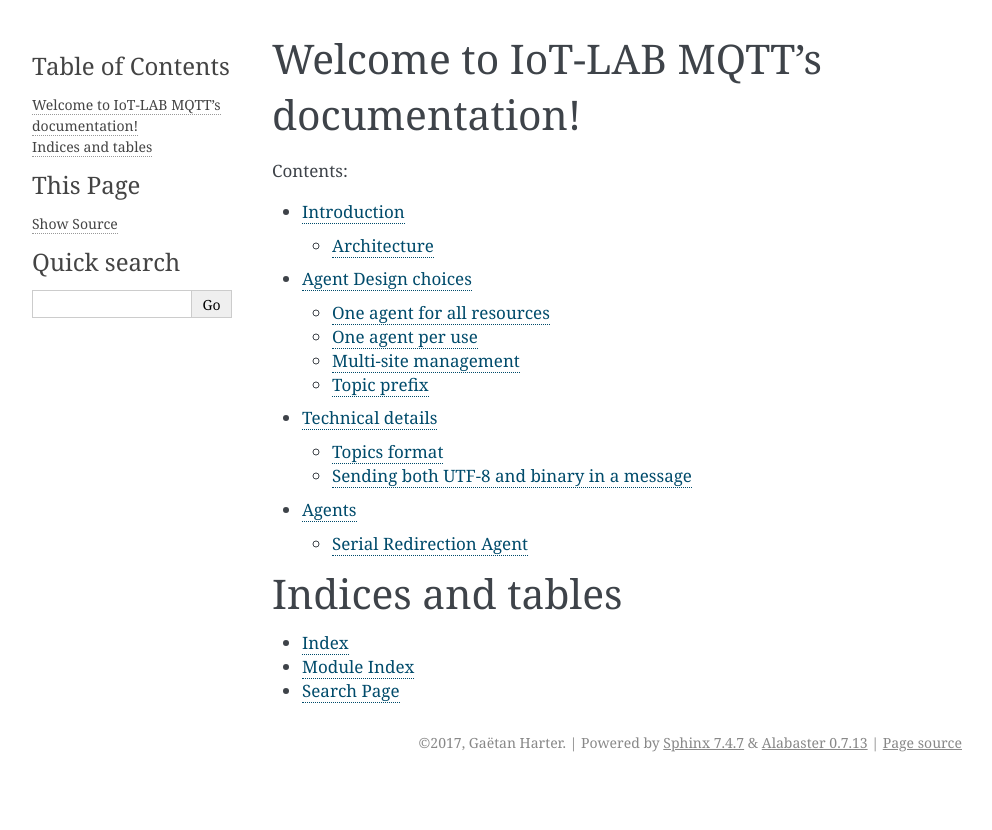
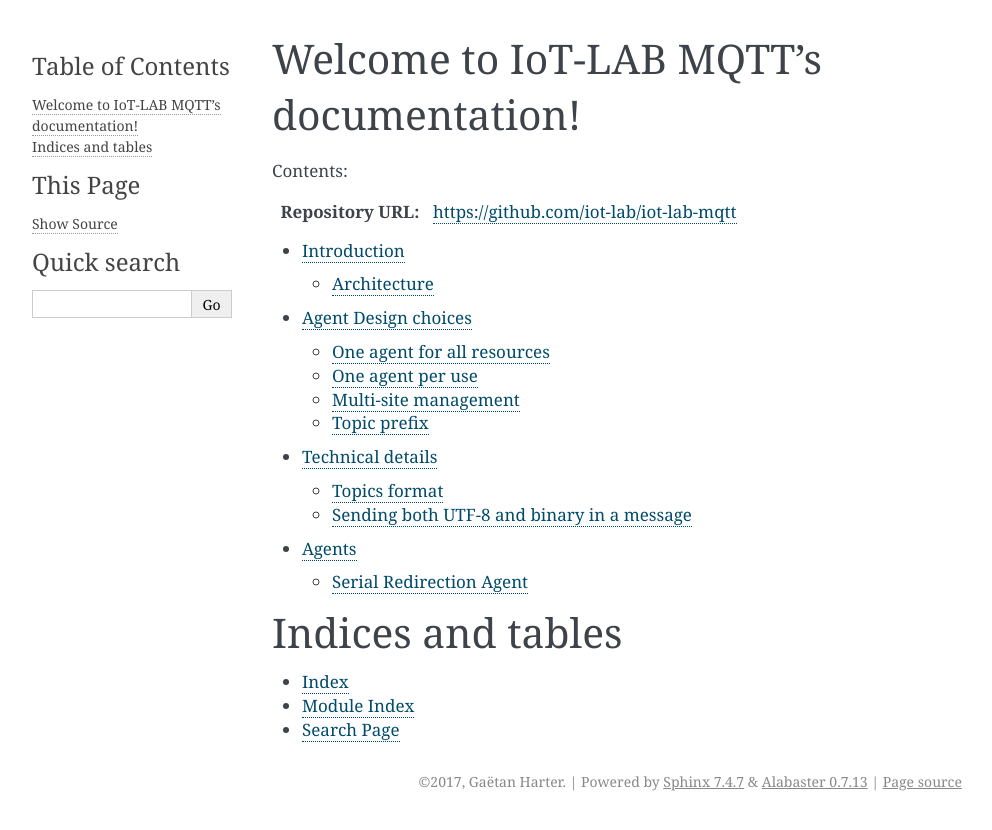
Before and after one commit to iot-lab/iot-lab-mqtt, a Sphinx documentation site: the page built from doc/source/index.rst, in a window 1280 px wide. Shown: the top 830 px of the page, without its empty margins (148-1140 px from the left). Built offline with Sphinx 7.4.7, drawn with Linux system fonts in a browser that asks for light colours.

Commit message:
Add repository url in documentation

```diff
--- a/doc/source/index.rst
+++ b/doc/source/index.rst
@@ -7,6 +7,8 @@
 ========================================
 
 Contents:
+
+:Repository URL: `<https://github.com/iot-lab/iot-lab-mqtt>`_
 
 .. toctree::
    :maxdepth: 2
```
